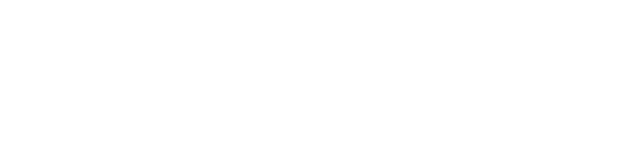
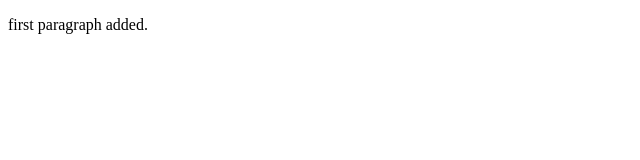
Before and after one commit to theartboy/teachingProjectStructure, a plain HTML site: page index.html in a window 1280 px wide. Shown: the whole page, without its empty margins (0-640 px from the left). Drawn offline with Linux system fonts and the light colour scheme.

Commit message:
add first paragraph

```diff
--- a/index.html
+++ b/index.html
@@ -4,6 +4,6 @@
 	<title>Demo</title>
 </head>
 <body>
-
+<p>first paragraph added.</p>
 </body>
 </html>
```
